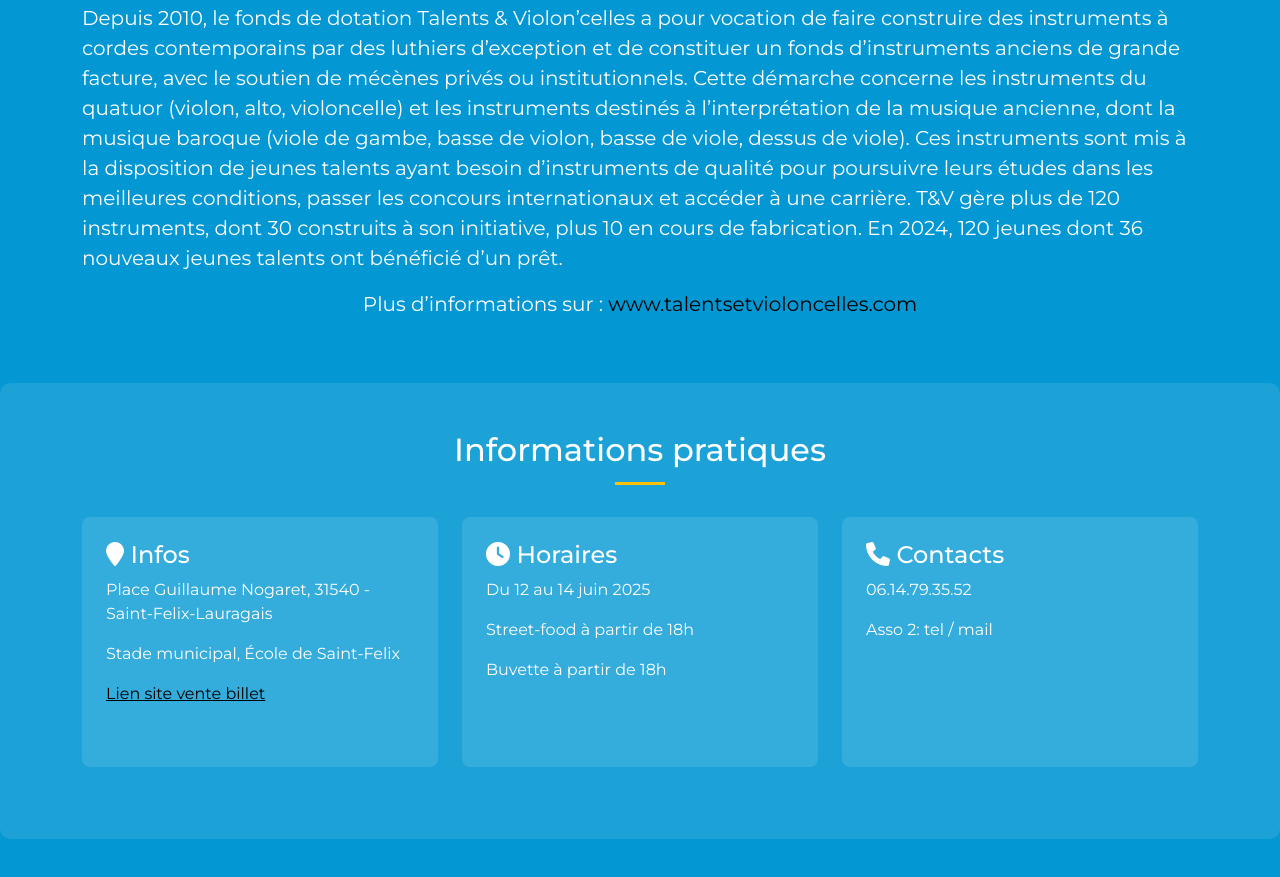
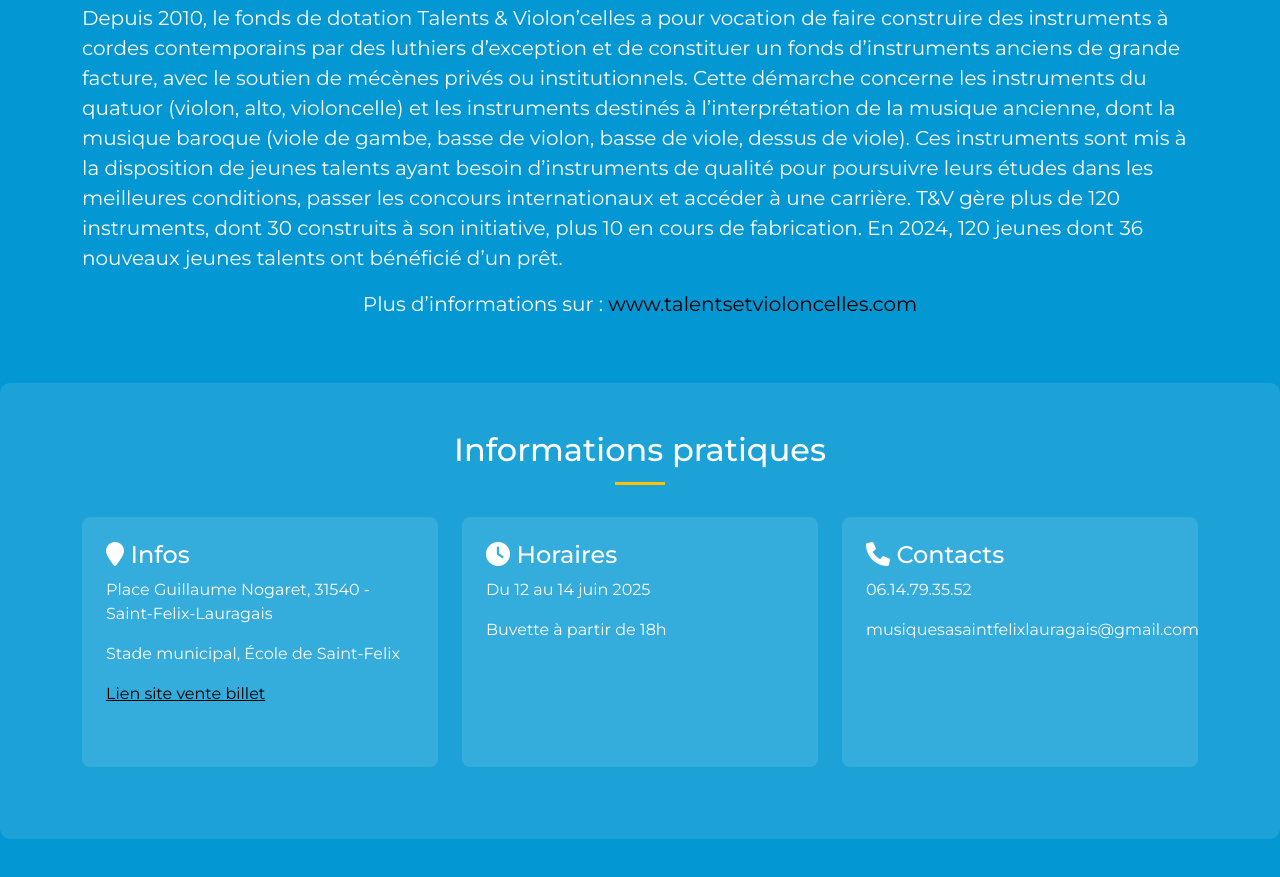
Before and after one commit to Numazer/ProjetConcerts, a website: page index.html in a window 1280 px wide. Shown: the part 4925-5802 px from the top of the page. Drawn offline with nearby package versions, Linux system fonts and the light colour scheme.

Commit message:
ajout mail

```diff
--- a/index.html
+++ b/index.html
@@ -394,7 +394,6 @@
                 <div class="info-card p-4 rounded-3">
                     <h4><i class="fas fa-clock"></i> Horaires</h4>
                     <p>Du 12 au 14 juin 2025</p>
-                    <p>Street-food à partir de 18h</p>
                     <p>Buvette à partir de 18h</p>
                 </div>
             </div>
@@ -402,7 +401,7 @@
                 <div class="info-card p-4 rounded-3">
                     <h4><i class="fas fa-phone"></i> Contacts</h4>
                     <p>06.14.79.35.52</p>
-                    <p>Asso 2: tel / mail</p>
+                    <p>musiquesasaintfelixlauragais@gmail.com</p>
                 </div>
             </div>
         </div>
```
